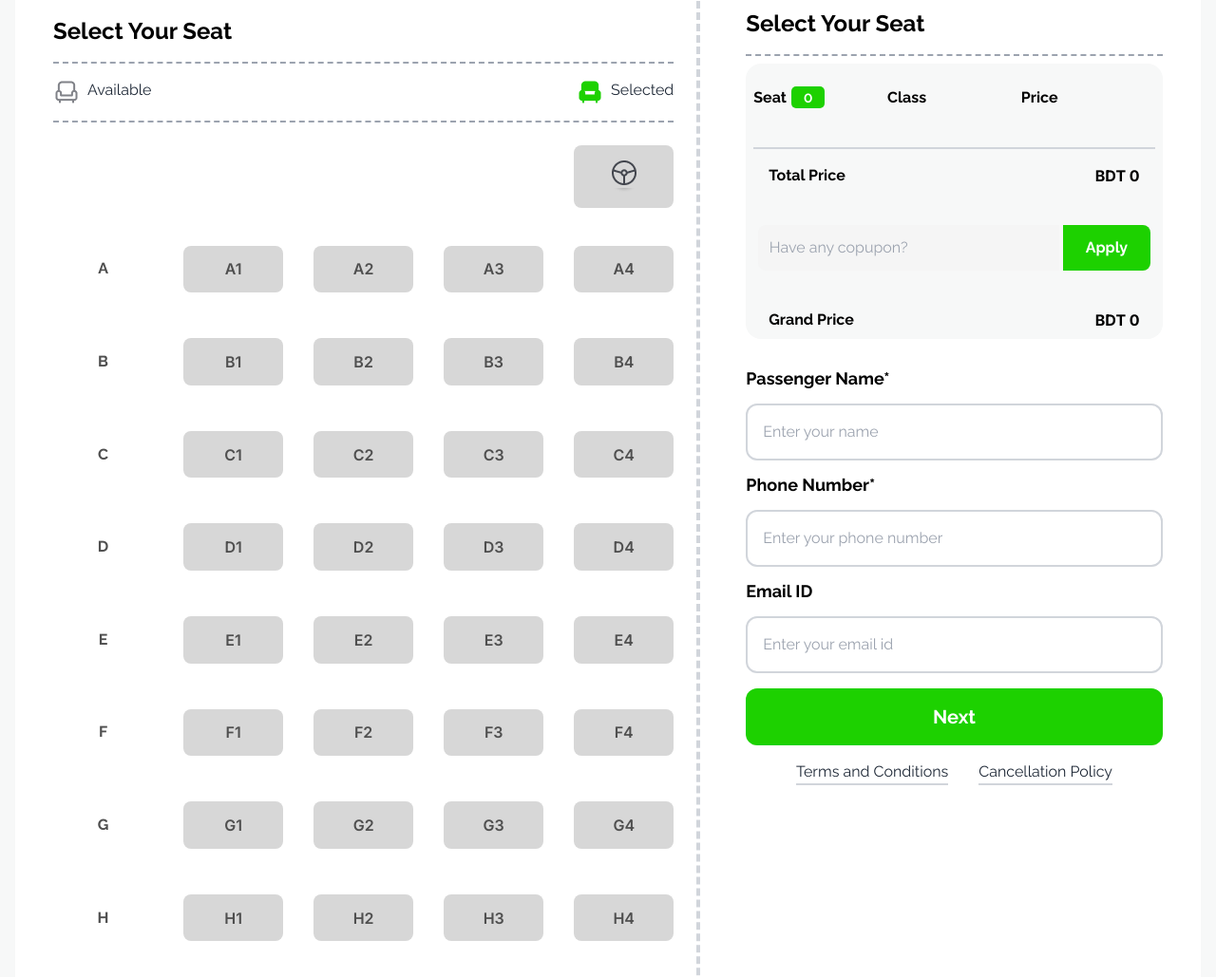
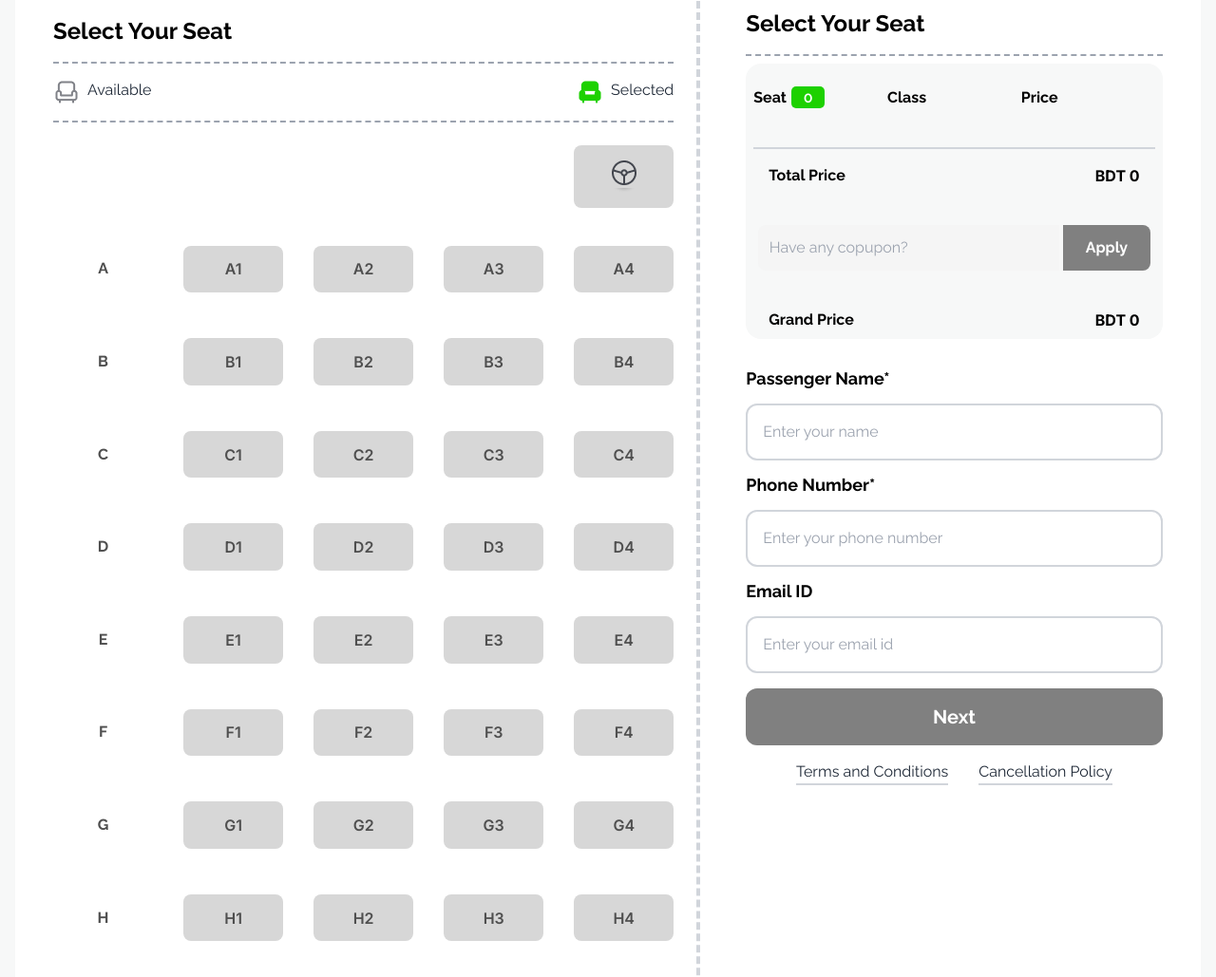
Before and after one commit to Saeedtamim/ba9-a5--sayed-, a plain HTML site: page index.html in a window 1280 px wide. Shown: the part 2338-3367 px from the top of the page at 95% size. Drawn offline with nearby package versions, Linux system fonts and the light colour scheme.

Commit message:
all js done

```diff
--- a/Js-file/index.js
+++ b/Js-file/index.js
@@ -23,7 +23,7 @@ for (const btn of allBtn) {
         // All boolean
         btn.disabled = true;
         nextBtn.disabled = false;
-        applyBtnInputField.disabled = true ;
+        applyBtnInputField.disabled = true;
 
         // Click condition
         if (count > 4) {
@@ -36,8 +36,10 @@ for (const btn of allBtn) {
             setInnerText('seat-left', count2);
         }
 
-        if( count >= 4){
+        if (count >= 4) {
             applyBtnInputField.disabled = false;
+            applyBtn.disabled =false;
+            applyBtn.style.backgroundColor = '#1dd100';
         }
 
 
@@ -67,6 +69,7 @@ for (const btn of allBtn) {
 
 
 
+        nextBtn.style.backgroundColor = '#1dd100';
 
     })
 }
@@ -99,14 +102,14 @@ applyBtn.addEventListener('click', function (e) {
     }
 })
 
-function hidHomeScreen(){
+function hidHomeScreen() {
     const homeScreen = document.getElementById('home-screen');
     homeScreen.classList.add('hidden');
     const succesfullScreen = document.getElementById('succesfull');
     succesfullScreen.classList.remove('hidden')
 
 }
-function hidesuccesfullScreen(){
+function hidesuccesfullScreen() {
     const succesfullScreen = document.getElementById('succesfull');
     succesfullScreen.classList.add('hidden')
     const homeScreen = document.getElementById('home-screen');
--- a/index.html
+++ b/index.html
@@ -347,7 +347,7 @@
                                 <input id="input-id-value" class="p-2 lg:p-3 rounded-l-lg lg:w-9/12 outline-none"
                                     type="text" placeholder="Have any copupon?" disabled>
                                 <button id="apply-btn"
-                                    class="p-2 lg:px-6 lg:py-3 bg-[#1dd100] text-white font-bold rounded-r-lg">Apply</button>
+                                    class="p-2 lg:px-6 lg:py-3 disabled-btn text-white font-bold rounded-r-lg" disabled>Apply</button>
                             </div>
 
                             <div class="flex justify-between items-center mt-6 pt-4 px-4">
@@ -369,7 +369,7 @@
                                 class="border-2 border-gray-300 w-full rounded-xl p-4">
                         </div>
                         <button id="next-btn"
-                            class="bg-[#1dd100] text-lg lg:text-xl font-bold text-white py-4 w-full rounded-xl"
+                            class="disabled-btn text-lg lg:text-xl font-bold text-white py-4 w-full rounded-xl"
                             onclick="hidHomeScreen()" disabled>Next</button>
                         <div class="flex gap-4 lg:gap-8 justify-center py-4">
                             <button class="border-b-2 border-gray-300">Terms and Conditions</button>
--- a/style.css
+++ b/style.css
@@ -58,6 +58,6 @@ li{
     color: #fff;
     font-weight: 700;
 }
-.disabled {
-    pointer-events: none;
+.disabled-btn {
+    background-color: gray;
 }
```
